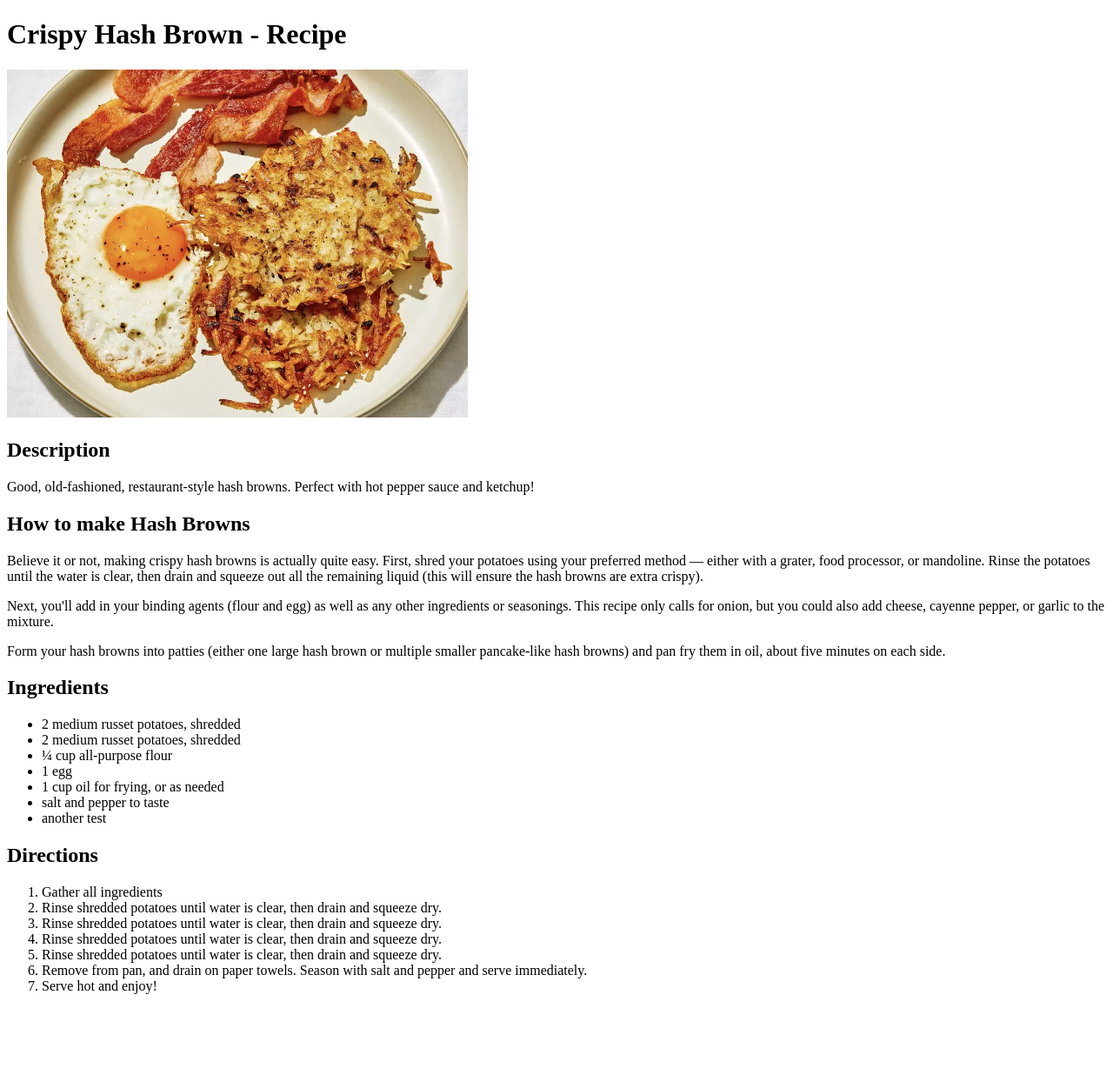
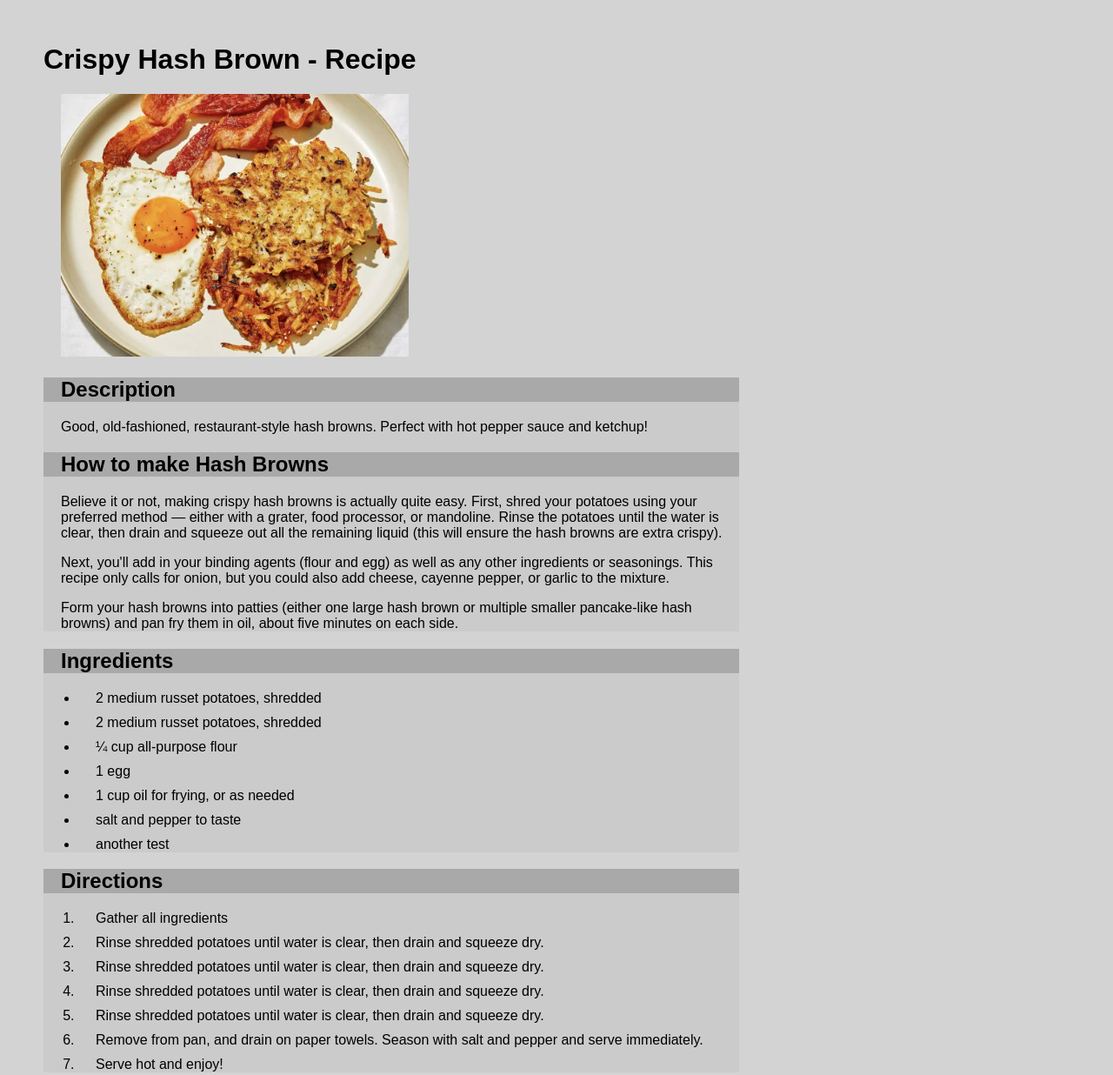
Before and after one commit to adewri/odin-recipes, a plain HTML site: page recipes/crispy-hash-brown.html in a window 1280 px wide. Shown: the whole page at 87% size. Before the commit the page ends 1159 px from the top, so only its background shows below. Drawn offline with Linux system fonts and the light colour scheme.

Commit message:
Modified as part of adding CSS

```diff
--- /dev/null
+++ b/css/styles.css
@@ -0,0 +1,63 @@
+* {
+  font-family: sans-serif, serif;
+  background-color: lightgrey;
+}
+
+.container {
+  width: 800px;
+  height: auto;
+  margin-left: 50px;
+  margin-bottom: 100px;
+  margin-top: 50px;
+}
+
+.site__title__h1 {
+  color: grey;
+  margin-left: 20px;
+}
+
+ul li,
+ol li {
+  margin-bottom: 10px;
+  padding-left: 20px;
+  padding-right: 20px;
+}
+
+.link__to__recipes {
+  color: darkblue;
+  text-decoration: none;
+}
+
+.recipe__title__h1 {
+}
+
+.main__image {
+  margin-left: 20px;
+  width: 400px;
+  height: auto;
+}
+
+p {
+  padding-left: 20px;
+}
+
+.header__h2 {
+  background-color: darkgrey;
+  padding-left: 20px;
+}
+
+.description,
+.ingredients,
+.directions,
+ul,
+ol,
+li,
+p {
+  background-color: #cbcbcb;
+}
+
+.ingredients {
+}
+
+.directions {
+}
--- a/recipes/crispy-hash-brown.html
+++ b/recipes/crispy-hash-brown.html
@@ -8,23 +8,24 @@
     />
     <meta http-equiv="X-UA-Compatible" content="ie=edge" />
     <title>Crispy Hash Brown - Recipe</title>
+    <link rel="stylesheet" href="../css/styles.css" />
   </head>
-  <body>
-    <div>
-      <h1>Crispy Hash Brown - Recipe</h1>
+  <body class="container">
+    <div class="recipe__title">
+      <h1 class="recipe__title__h1">Crispy Hash Brown - Recipe</h1>
       <img
+        class="main__image"
         src="../images/crispy-hash-brown-img.jpg"
         alt="Image of Crispy Hash Brown"
-        height="400"
       />
     </div>
-    <div>
-      <h2>Description</h2>
+    <div class="description">
+      <h2 class="header__h2">Description</h2>
       <p>
         Good, old-fashioned, restaurant-style hash browns. Perfect with hot
         pepper sauce and ketchup!
       </p>
-      <h2>How to make Hash Browns</h2>
+      <h2 class="header__h2">How to make Hash Browns</h2>
       <p>
         Believe it or not, making crispy hash browns is actually quite easy.
         First, shred your potatoes using your preferred method — either with a
@@ -43,9 +44,9 @@
         about five minutes on each side.
       </p>
     </div>
-    <div>
-      <h2>Ingredients</h2>
-      <ul>
+    <div class="ingredients">
+      <h2 class="header__h2">Ingredients</h2>
+      <ul class="unordered__list">
         <li>2 medium russet potatoes, shredded</li>
         <li>2 medium russet potatoes, shredded</li>
         <li>¼ cup all-purpose flour</li>
@@ -55,9 +56,9 @@
         <li>another test</li>
       </ul>
     </div>
-    <div>
-      <h2>Directions</h2>
-      <ol>
+    <div class="directions">
+      <h2 class="header__h2">Directions</h2>
+      <ol class="ordered__list">
         <li>Gather all ingredients</li>
         <li>
           Rinse shredded potatoes until water is clear, then drain and squeeze
```
Also changed, not shown: index.html (+35 -8 lines), recipes/irish-pork-stew.html (+13 -12 lines), recipes/spiced-pork.html (+17 -12 lines).
